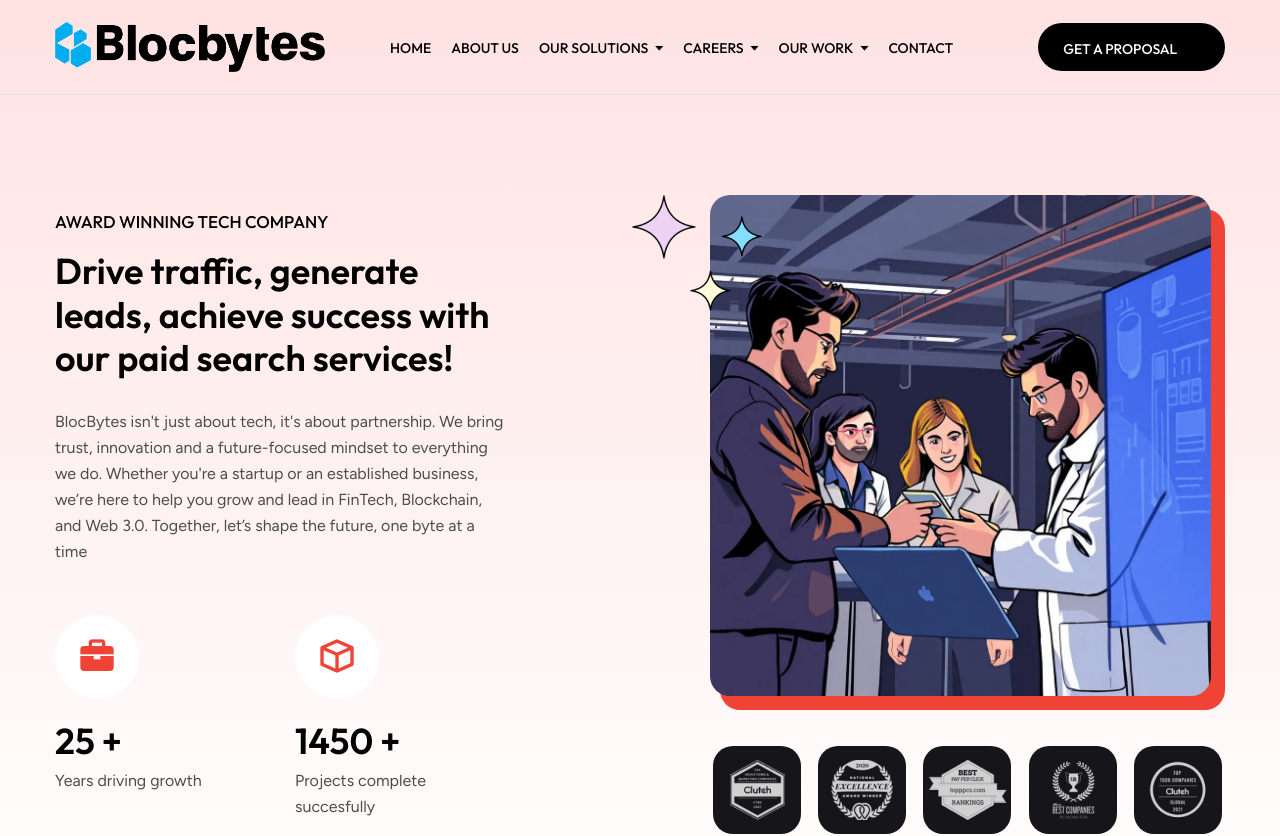
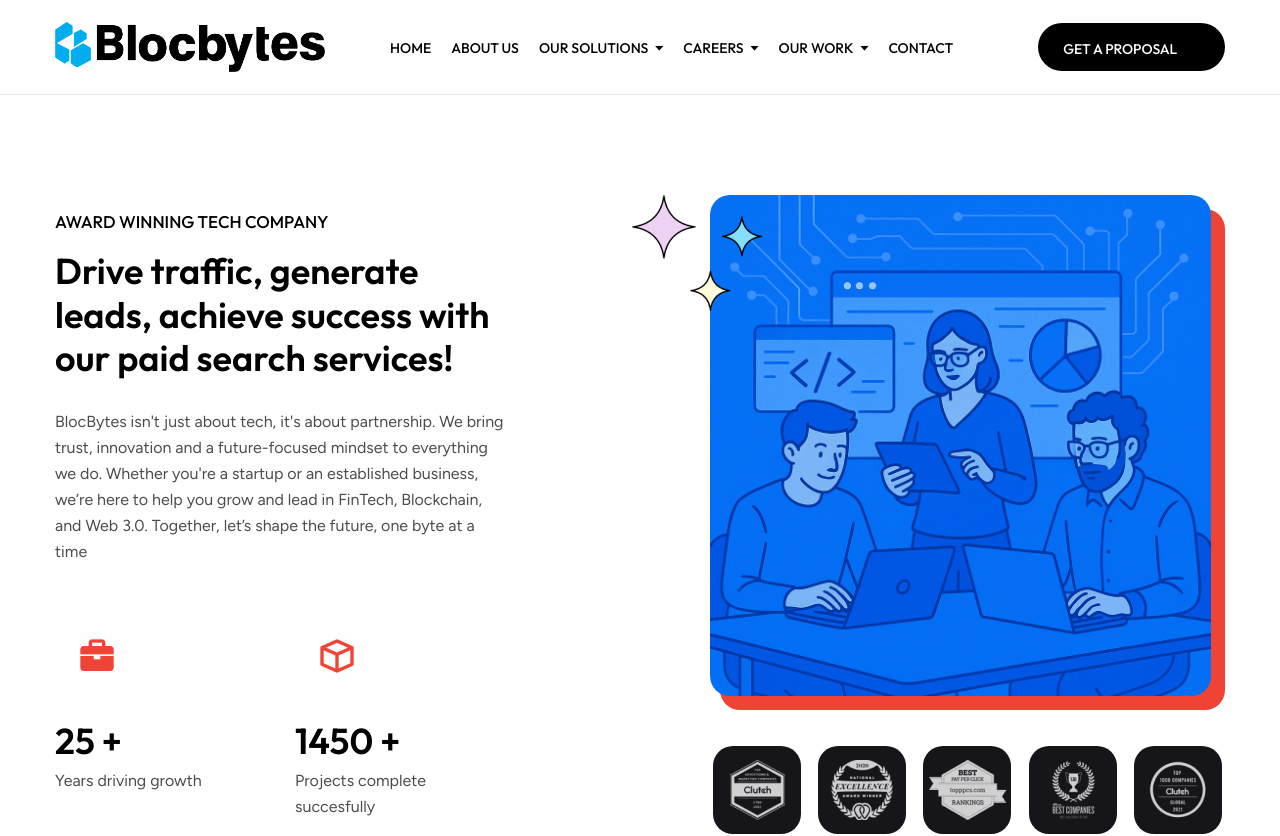
Before and after one commit to arslan7676/blockbytes, a Next.js app: page /about-us in a window 1280 px wide. Shown: the top 836 px of the page. Built offline with nearby package versions, Linux system fonts and the light colour scheme; some icons are missing.

Commit message:
updated code

```diff
--- a/src/app/about-us/page.tsx
+++ b/src/app/about-us/page.tsx
@@ -10,7 +10,7 @@
 export default function AboutUsPage() {
   return (
     <>
-      <div className="gradient-bg">
+      <div>
         <Navbar />
 
         <hr className="border-[#E3E3E3]" />
```
Also changed, not shown: public/images/our-experts.png.
